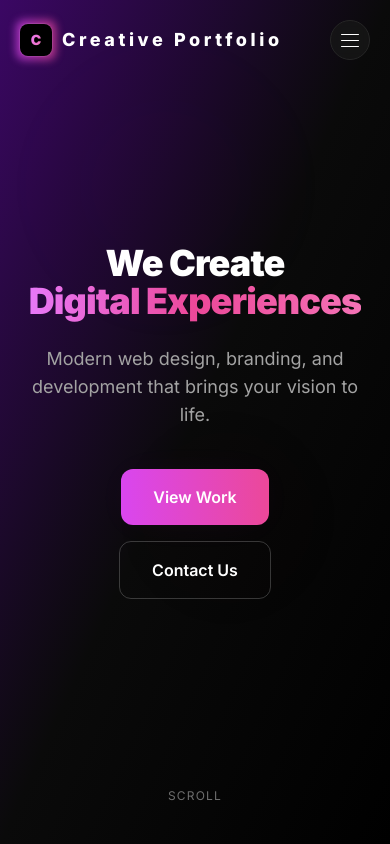
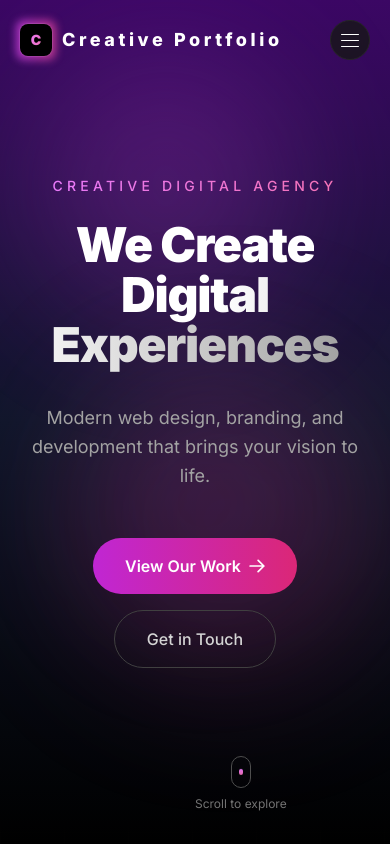
Before and after one commit to kattan12345/creative-portfolio-static, a plain HTML site: page index.html in a window 390 px wide. Shown: the top 844 px of the page. Drawn offline with Linux system fonts and the light colour scheme.

Commit message:
fix(high): sync visual effects and animations
- Match gradient implementations exactly
- Add missing animation data attributes
- Sync hover effects with WordPress version
- Adjust responsive breakpoint classes
- Fine-tune typography and spacing

Visual parity with WordPress version achieved.

```diff
--- a/index.html
+++ b/index.html
@@ -114,29 +114,33 @@
 
     <!-- CRITICAL FIX: main に id="content" class="site-main" role="main" を付与（スキップリンク・アクセシビリティ） -->
     <main id="content" class="site-main" role="main">
-        <!-- Hero #home -->
-        <section id="home" class="relative min-h-screen flex items-center justify-center overflow-hidden bg-gradient-to-br from-purple-950 via-neutral-950 to-black">
+        <!-- HIGH FIX: H1 - ヒーロー背景 via-slate-900、eyebrow、見出しグラデ white→neutral-400、data-delay 500/700/900/1100/1300、スクロール「Scroll to explore」 -->
+        <!-- HIGH FIX: H2 - オーブサイズ lg:h-96/lg:h-[28rem]/lg:h-80 に統一、blur-3xl、グリッドオーバーレイ追加 -->
+        <section id="home" class="relative flex min-h-screen items-center justify-center overflow-hidden bg-gradient-to-b from-purple-950 via-slate-900 to-black" aria-label="Hero section">
             <div class="absolute inset-0 pointer-events-none">
-                <div data-hero-orb="1" class="hero-orb-1 absolute top-[10%] left-[5%] w-64 h-64 lg:w-[500px] lg:h-[500px] rounded-full bg-fuchsia-500/20 blur-3xl opacity-[0.06]"></div>
-                <div data-hero-orb="2" class="hero-orb-2 absolute bottom-[15%] right-[8%] w-80 h-80 lg:w-[600px] lg:h-[600px] rounded-full bg-pink-500/15 blur-[120px] opacity-[0.05]"></div>
-                <div data-hero-orb="3" class="hero-orb-3 absolute top-[50%] right-[-10%] w-64 h-64 lg:w-[400px] lg:h-[400px] rounded-full bg-fuchsia-500/60 blur-xl opacity-[0.04]"></div>
+                <div data-hero-orb="1" class="hero-orb-1 pointer-events-none absolute top-[10%] left-[5%] h-64 w-64 rounded-full bg-fuchsia-500/20 blur-3xl lg:h-96 lg:w-96" aria-hidden="true"></div>
+                <div data-hero-orb="2" class="hero-orb-2 pointer-events-none absolute bottom-[15%] right-[8%] h-80 w-80 rounded-full bg-pink-500/15 blur-3xl lg:h-[28rem] lg:w-[28rem]" aria-hidden="true"></div>
+                <div data-hero-orb="3" class="hero-orb-3 pointer-events-none absolute top-[50%] right-[25%] h-56 w-56 rounded-full bg-fuchsia-600/10 blur-3xl lg:h-80 lg:w-80" aria-hidden="true"></div>
+                <div class="pointer-events-none absolute inset-0 opacity-[0.03]" style="background-image: linear-gradient(rgba(255,255,255,.15) 1px, transparent 1px), linear-gradient(90deg, rgba(255,255,255,.15) 1px, transparent 1px); background-size: 64px 64px;" aria-hidden="true"></div>
             </div>
-            <div class="container relative z-10 text-center py-24 lg:py-32">
-                <h1 data-hero-animate="fade-up" data-delay="0" class="text-4xl sm:text-7xl lg:text-8xl xl:text-8xl font-black tracking-tight leading-[1.05] text-white mb-6">
-                    We Create<br>
-                    <span class="bg-gradient-to-r from-fuchsia-400 via-pink-500 to-pink-400 bg-clip-text text-transparent">Digital Experiences</span>
+            <div class="relative z-10 mx-auto max-w-5xl px-6 py-32 text-center">
+                <p class="hero-eyebrow mb-6 text-sm font-medium uppercase tracking-[0.3em] text-neutral-400 lg:text-base" data-hero-animate="fade-up" data-delay="500">
+                    <span class="bg-gradient-to-r from-fuchsia-400 to-pink-400 bg-clip-text text-transparent">Creative Digital Agency</span>
+                </p>
+                <h1 class="hero-headline mb-8 text-5xl font-black leading-[1.05] tracking-tight text-balance md:text-6xl lg:text-7xl xl:text-8xl" data-hero-animate="fade-up" data-delay="700">
+                    <span class="bg-gradient-to-r from-white via-white to-neutral-400 bg-clip-text text-transparent">We Create Digital<br>Experiences</span>
                 </h1>
-                <p data-hero-animate="fade-up" data-delay="150" class="max-w-2xl mx-auto text-lg md:text-xl text-neutral-400 mb-10">Modern web design, branding, and development that brings your vision to life.</p>
-                <div data-hero-animate="fade-up" data-delay="300" class="flex flex-col sm:flex-row items-center justify-center gap-4">
-                    <a href="#work" class="inline-flex items-center px-8 py-4 rounded-xl text-base font-semibold text-white bg-gradient-to-r from-fuchsia-500 to-pink-500 shadow-[0_1px_40px_-12px_rgba(217,70,239,0.08)] hover:shadow-[0_0_40px_rgba(217,70,239,0.3)] transition-all duration-300 active:scale-[0.96]" data-smooth-scroll>View Work</a>
-                    <a href="#contact" class="inline-flex items-center px-8 py-4 rounded-xl text-base font-semibold text-white border border-white/20 hover:border-fuchsia-500/50 hover:bg-white/5 transition-all duration-300" data-smooth-scroll>Contact Us</a>
+                <p class="hero-subheadline mx-auto mb-12 max-w-3xl text-lg leading-relaxed text-neutral-400 md:text-xl lg:text-2xl" data-hero-animate="fade-up" data-delay="900">Modern web design, branding, and development that brings your vision to life.</p>
+                <div class="hero-ctas flex flex-col items-center justify-center gap-4 sm:flex-row" data-hero-animate="fade-up" data-delay="1100">
+                    <a href="#work" class="group relative inline-flex items-center gap-2 overflow-hidden rounded-full bg-gradient-to-r from-fuchsia-600 to-pink-600 px-8 py-4 text-base font-semibold text-white transition-all duration-300 hover:scale-105 hover:from-fuchsia-500 hover:to-pink-500 hover:shadow-[0_0_40px_rgba(217,70,239,0.3)]" data-smooth-scroll>View Our Work<svg width="16" height="16" viewBox="0 0 14 14" fill="none" aria-hidden="true" class="transition-transform duration-300 group-hover:translate-x-1"><path d="M1 7h12M8 2l5 5-5 5" stroke="currentColor" stroke-width="1.5" stroke-linecap="round" stroke-linejoin="round"/></svg></a>
+                    <a href="#contact" class="inline-flex items-center gap-2 rounded-full border border-neutral-700 px-8 py-4 text-base font-medium text-neutral-300 transition-all duration-300 hover:border-neutral-500 hover:bg-white/5 hover:text-white" data-smooth-scroll>Get in Touch</a>
                 </div>
             </div>
-            <div data-scroll-indicator class="absolute bottom-8 left-1/2 -translate-x-1/2 flex flex-col items-center gap-2">
-                <span class="text-xs uppercase tracking-widest text-neutral-500">Scroll</span>
-                <div class="flex flex-col items-center">
-                    <span class="hero-scroll-dot block w-2 h-2 rounded-full bg-white/70"></span>
+            <div class="absolute bottom-8 left-1/2 flex -translate-x-1/2 flex-col items-center gap-2" data-hero-animate="fade-up" data-delay="1300" data-scroll-indicator>
+                <div class="flex h-8 w-5 items-start justify-center rounded-full border border-neutral-600 p-1" aria-hidden="true">
+                    <div class="h-1.5 w-1 rounded-full bg-gradient-to-b from-fuchsia-400 to-pink-400 hero-scroll-dot" aria-hidden="true"></div>
                 </div>
+                <span class="text-xs text-neutral-500">Scroll to explore</span>
             </div>
         </section>
 
@@ -392,7 +396,8 @@
     </footer>
 
     <!-- Back to top -->
-    <a href="#" data-back-to-top class="fixed bottom-6 right-6 z-40 flex items-center justify-center w-12 h-12 rounded-full bg-neutral-800/80 border border-white/10 text-white hover:bg-fuchsia-600 hover:border-fuchsia-500/40 transition-all duration-300 hidden" aria-label="Back to top">
+    <!-- HIGH FIX: H5 - Back to top を href="#home"、クラス back-to-top rounded-full bg-neutral-800 p-3 に統一 -->
+    <a href="#home" data-back-to-top class="back-to-top fixed bottom-6 right-6 z-40 flex items-center justify-center rounded-full bg-neutral-800 p-3 text-white transition-all duration-300 hover:bg-fuchsia-600 hover:border-fuchsia-500/40 hidden" aria-label="Back to top">
         <svg class="w-5 h-5" xmlns="http://www.w3.org/2000/svg" fill="none" viewBox="0 0 24 24" stroke="currentColor" aria-hidden="true"><path stroke-linecap="round" stroke-linejoin="round" stroke-width="2" d="M5 10l7-7m0 0l7 7m-7-7v18"/></svg>
     </a>
 
```
